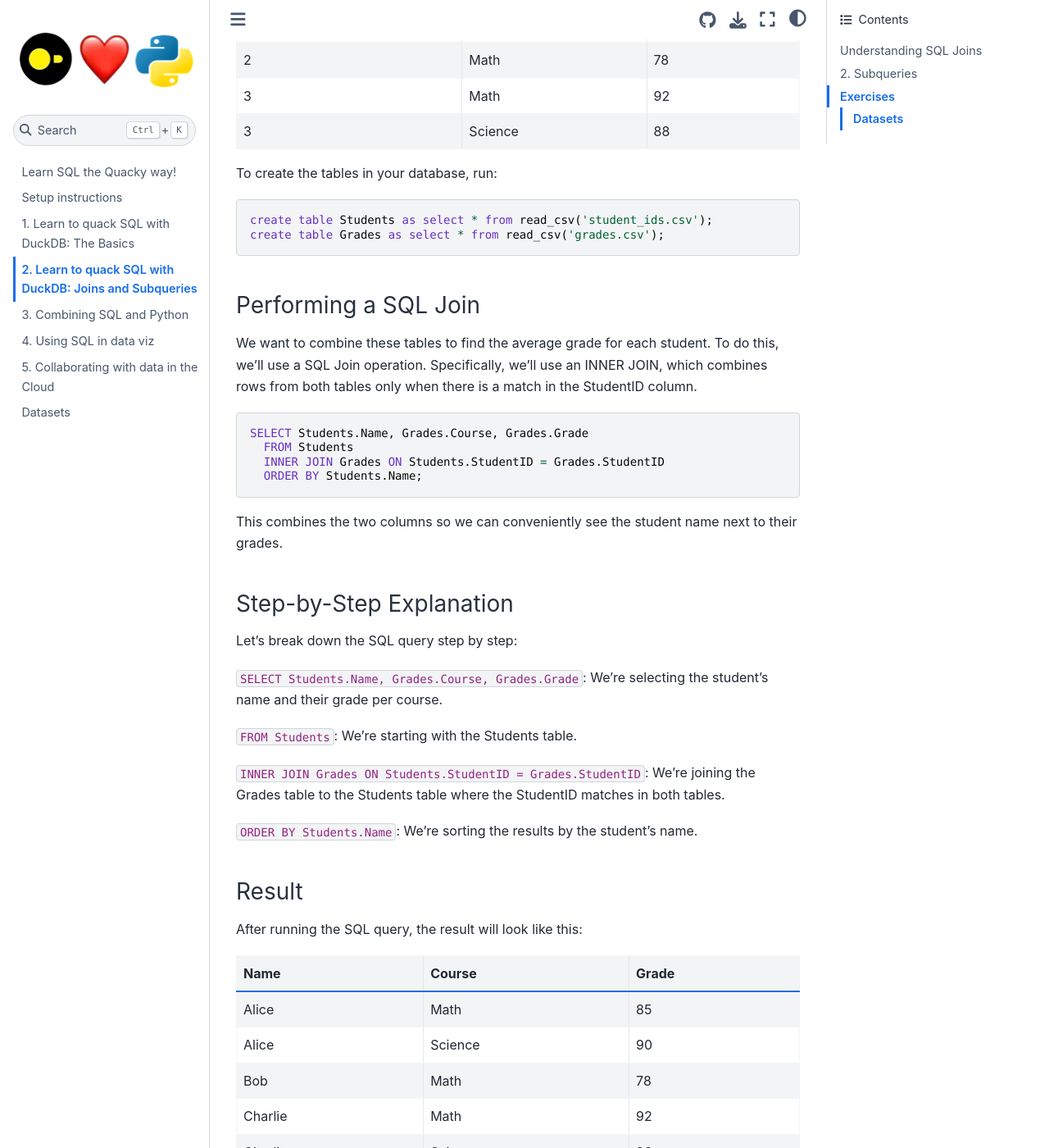
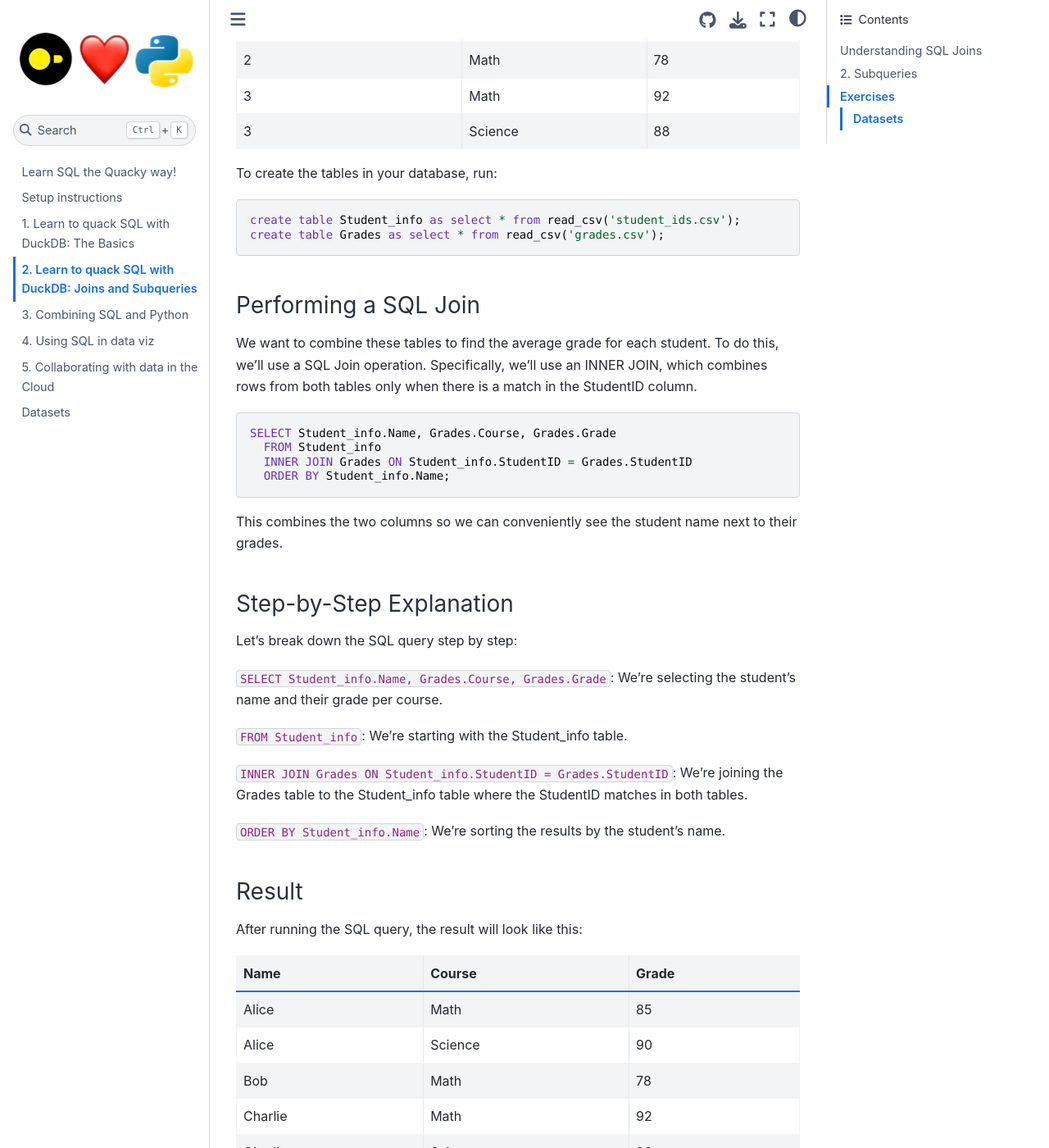
Before and after one commit to MotherDuck-Open-Source/sql-tutorial, a Jupyter Book: the page built from intro-sql-2.md, in a window 1280 px wide and 1400 px high, scrolled down 998 px. Shown: the whole window at 82% size. Built offline with Jupyter Book 1.0.4 settings and Sphinx 7.4.7 and the Sphinx Book theme 1.1.4, drawn with Linux system fonts in a browser that asks for light colours; cross-references to code outside the pages are shown as plain code; some of the changed text lies outside the part shown.

Commit message:
feedback part 1

````diff
--- a/intro-sql-2.md
+++ b/intro-sql-2.md
@@ -32,7 +32,7 @@ Let's start with two tables:
 To create the tables in your database, run:
 
 ```SQL
-create table Students as select * from read_csv('student_ids.csv');
+create table Student_info as select * from read_csv('student_ids.csv');
 create table Grades as select * from read_csv('grades.csv');
 ```
 
@@ -41,10 +41,10 @@ create table Grades as select * from read_csv('grades.csv');
 We want to combine these tables to find the average grade for each student. To do this, we'll use a SQL Join operation. Specifically, we'll use an INNER JOIN, which combines rows from both tables only when there is a match in the StudentID column.
 
 ```SQL
-SELECT Students.Name, Grades.Course, Grades.Grade
-  FROM Students
-  INNER JOIN Grades ON Students.StudentID = Grades.StudentID
-  ORDER BY Students.Name;
+SELECT Student_info.Name, Grades.Course, Grades.Grade
+  FROM Student_info
+  INNER JOIN Grades ON Student_info.StudentID = Grades.StudentID
+  ORDER BY Student_info.Name;
 ```
 
 This combines the two columns so we can conveniently see the student name next to their grades.
@@ -52,13 +52,13 @@ This combines the two columns so we can conveniently see the student name next t
 ### Step-by-Step Explanation
 Let's break down the SQL query step by step:
 
-`SELECT Students.Name, Grades.Course, Grades.Grade`: We're selecting the student's name and their grade per course.
+`SELECT Student_info.Name, Grades.Course, Grades.Grade`: We're selecting the student's name and their grade per course.
 
-`FROM Students`: We're starting with the Students table.
+`FROM Student_info`: We're starting with the Student_info table.
 
-`INNER JOIN Grades ON Students.StudentID = Grades.StudentID`: We're joining the Grades table to the Students table where the StudentID matches in both tables.
+`INNER JOIN Grades ON Student_info.StudentID = Grades.StudentID`: We're joining the Grades table to the Student_info table where the StudentID matches in both tables.
 
-`ORDER BY Students.Name`: We're sorting the results by the student's name.
+`ORDER BY Student_info.Name`: We're sorting the results by the student's name.
 
 ### Result
 After running the SQL query, the result will look like this:
````
Also changed, not shown: other parts of intro-sql-2.md (+0 -1 lines), intro-sql-1.md (+7 -5 lines), intro.md (+1 -1 lines), setup-instructions.md (+15 -2 lines), 1 other file.
